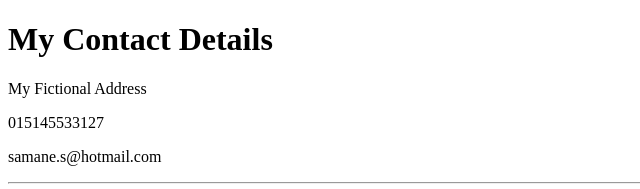
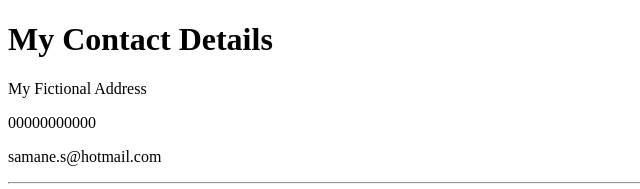
Before and after one commit to SammySquared/cv, a plain HTML site: page contact-me.html in a window 1280 px wide. Shown: the top 189 px of the page, 0-640 px from the left. Drawn offline with Linux system fonts and the light colour scheme.

Commit message:
Update contact-me.html

```diff
--- a/contact-me.html
+++ b/contact-me.html
@@ -8,7 +8,7 @@
 <body>
 <h1>My Contact Details</h1>
 <p>My Fictional Address</p>
-<p>015145533127</p>
+<p>00000000000</p>
 <p>samane.s@hotmail.com</p>  <!-- <p><a href="mailto:samane.s@hotmail.com">Send email to Me</a></p>
   <p><a href="tel:+1.514.553-3127">+1(514) 553-3127</a></p> -->
 <hr>
```
